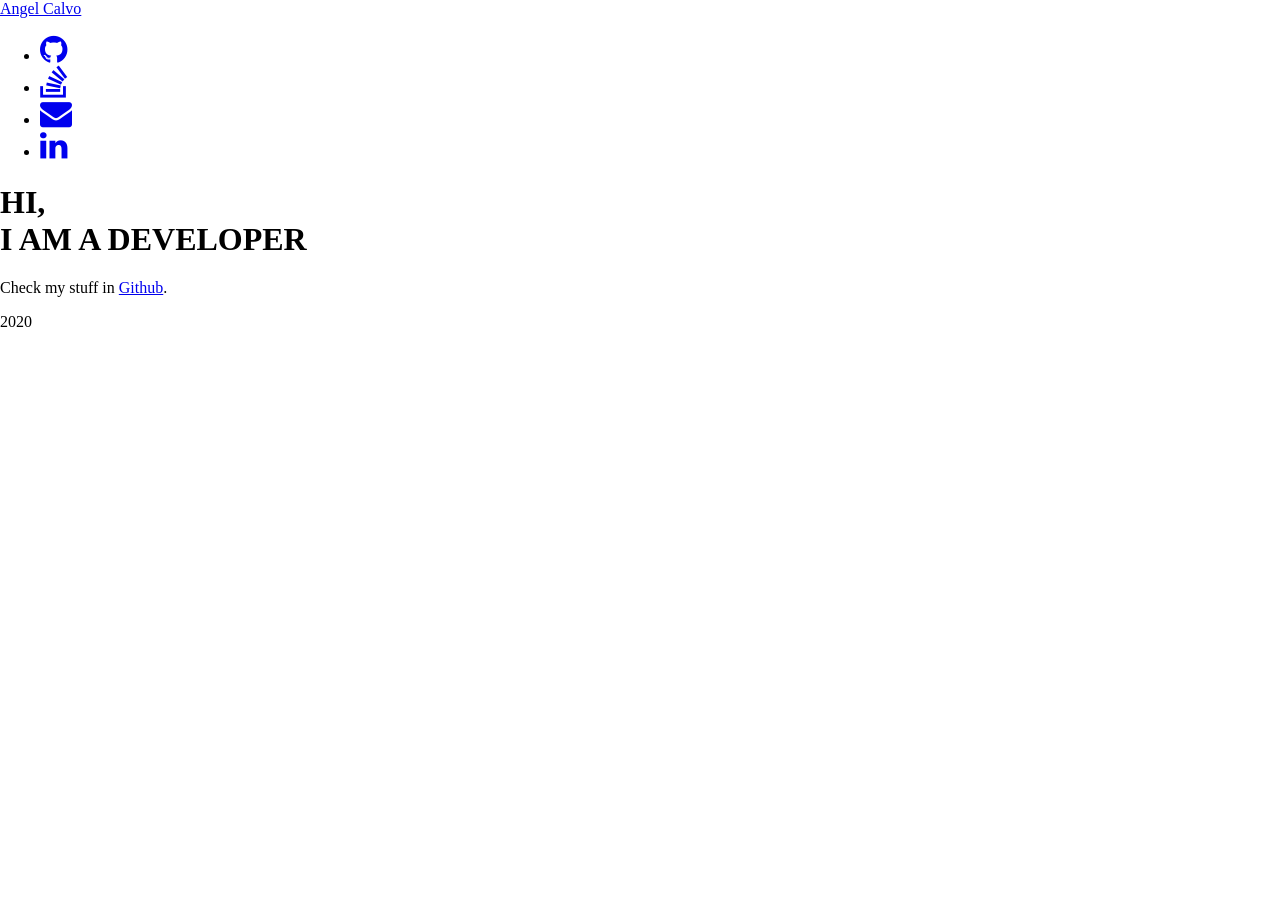
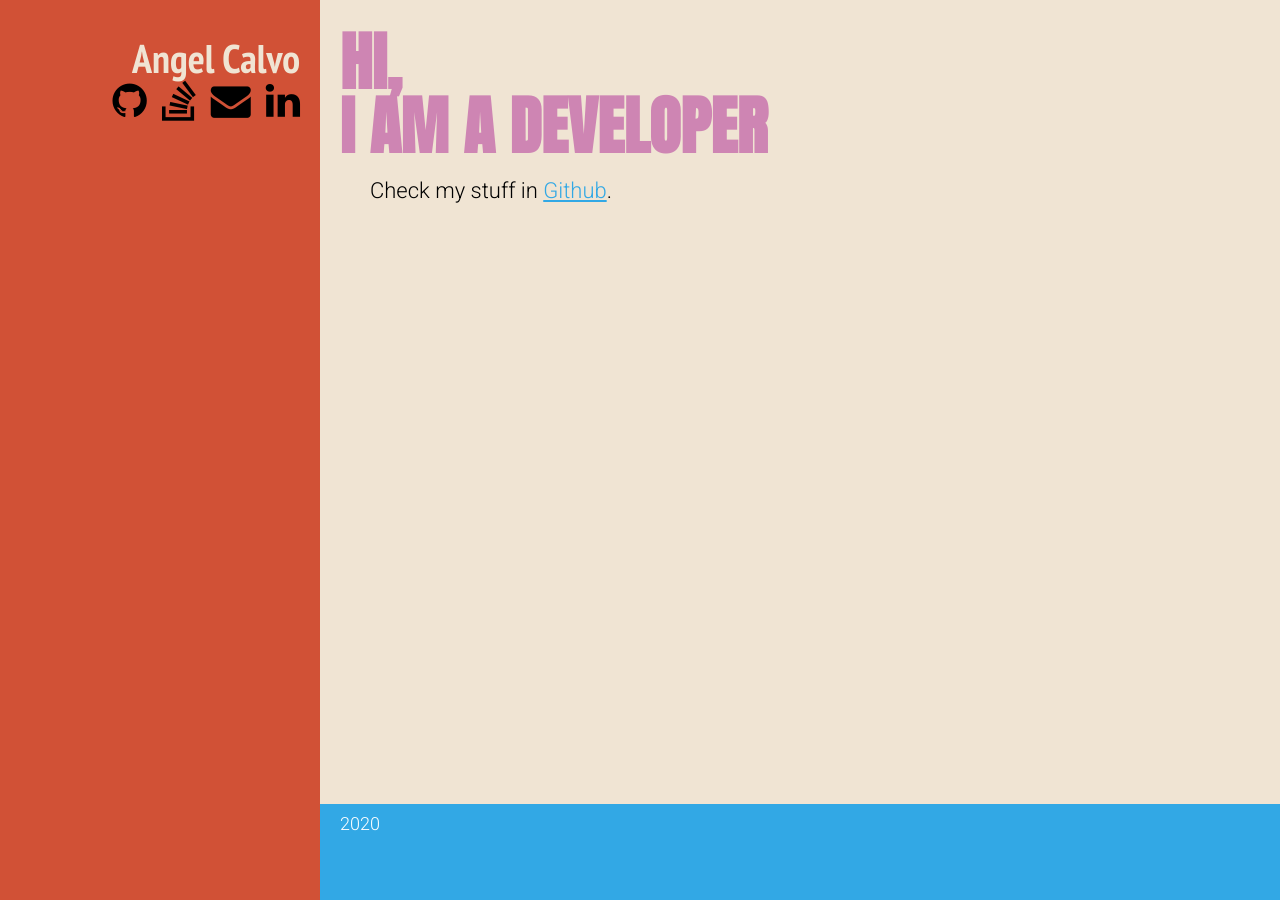
Before and after one commit to polypiel/polypiel.github.io, a Jekyll site: the page built from index.html, in a window 1280 px wide. Built offline with Jekyll 4.4.1, drawn with Linux system fonts in a browser that asks for light colours; nearby versions of some CDN libraries.

Commit message:
Github pages structure fixes

```diff
--- a/_config.yml
+++ b/_config.yml
@@ -2,3 +2,5 @@ source: ./src
 destination: ./_build
 exclude: [angel.scss]
 permalink: /blog/:title.html
+sass:
+    style: compressed
--- a/_layouts/default.html
+++ b/_layouts/default.html
@@ -9,7 +9,7 @@
 
 		<!-- CSS -->
 		<link rel="stylesheet" type="text/css" href=https://cdnjs.cloudflare.com/ajax/libs/normalize/8.0.1/normalize.min.css>
-		<link rel="stylesheet" type="text/css" href="/css/angel.css">
+		<link rel="stylesheet" type="text/css" href="css/angel.css">
 		<link href="//netdna.bootstrapcdn.com/font-awesome/4.0.3/css/font-awesome.css" rel="stylesheet">
 		<!-- Fonts -->
 		<link href='http://fonts.googleapis.com/css?family=PT+Sans+Narrow:700' rel='stylesheet' type='text/css'>
--- a/_sass/angel.scss
+++ b/css/angel.scss
@@ -1,3 +1,7 @@
+---
+# Main CSS file
+---
+
 $camel: #f0e4d3;
 $blue: #32a8e5;
 $pink: #ce85b3;
```
